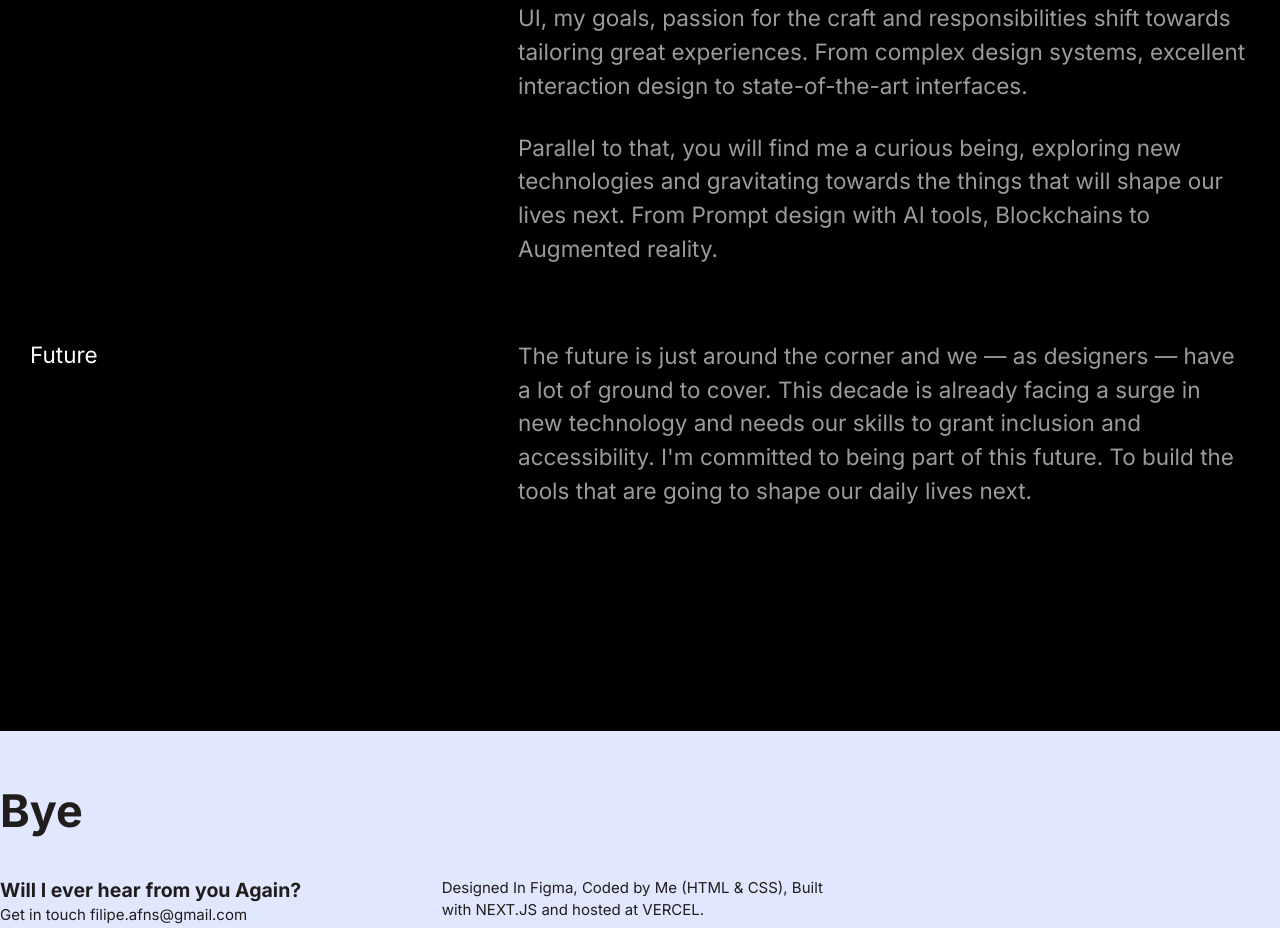
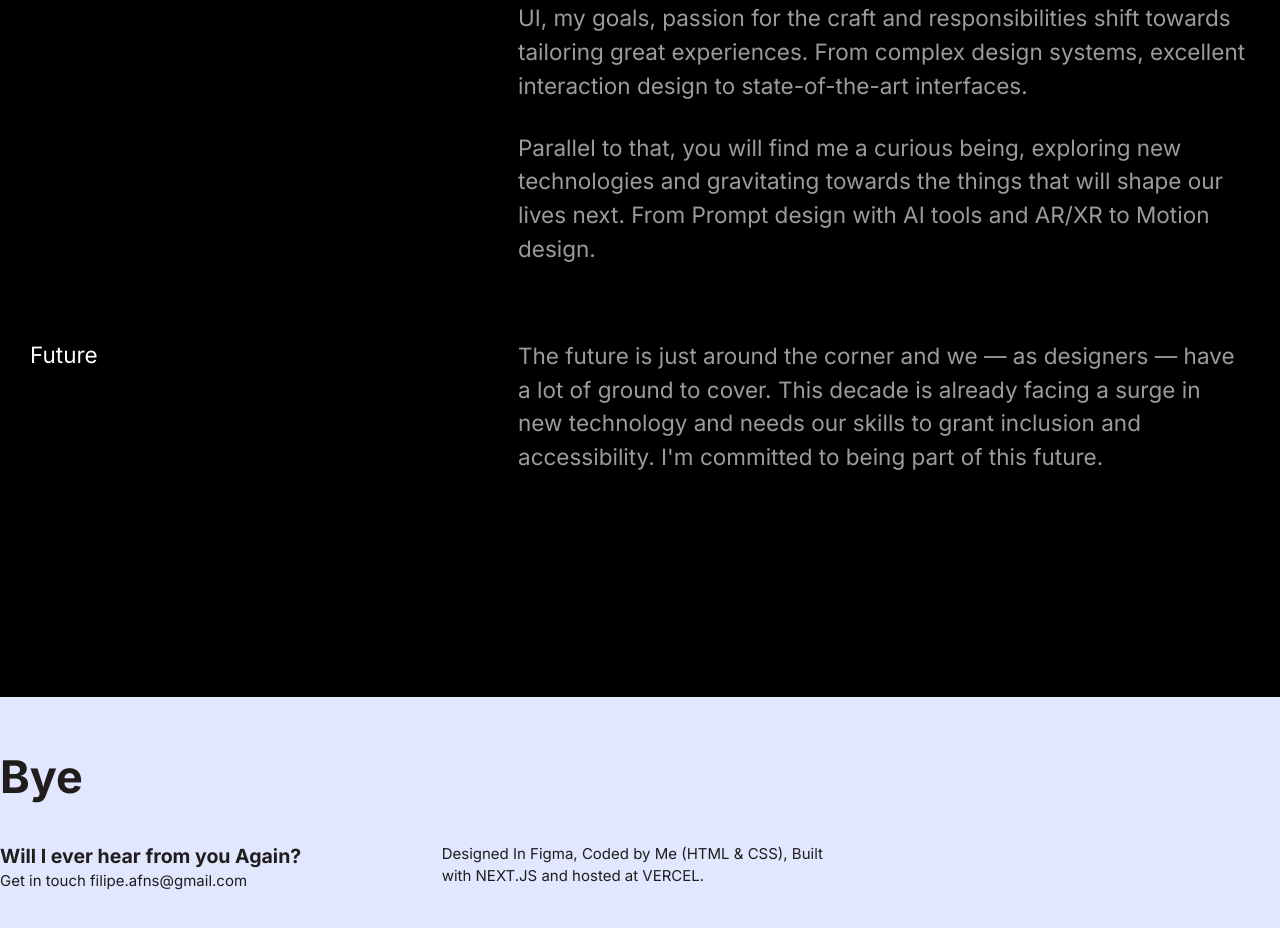
Before and after one commit to filipeafns/filipe.work, a Next.js app: page /about in a window 1280 px wide. Shown: the part 1100-2028 px from the top of the page. Built offline with nearby package versions, Linux system fonts and the light colour scheme.

Commit message:
Updates about copy

```diff
--- a/pages/about.js
+++ b/pages/about.js
@@ -72,8 +72,8 @@ export default function About() {
               <p>
                 Parallel to that, you will find me a curious being, exploring
                 new technologies and gravitating towards the things that will
-                shape our lives next. From Prompt design with AI tools,
-                Blockchains to Augmented reality.
+                shape our lives next. From Prompt design with AI tools and
+                AR/XR to Motion design.
               </p>
             </div>
             <div>
@@ -82,8 +82,7 @@ export default function About() {
                 The future is just around the corner and we — as designers — have a
                 lot of ground to cover. This decade is already facing a surge in
                 new technology and needs our skills to grant inclusion and
-                accessibility. I'm committed to being part of this future. To
-                build the tools that are going to shape our daily lives next.
+                accessibility. I'm committed to being part of this future.
               </p>
             </div>
           </div>
```
